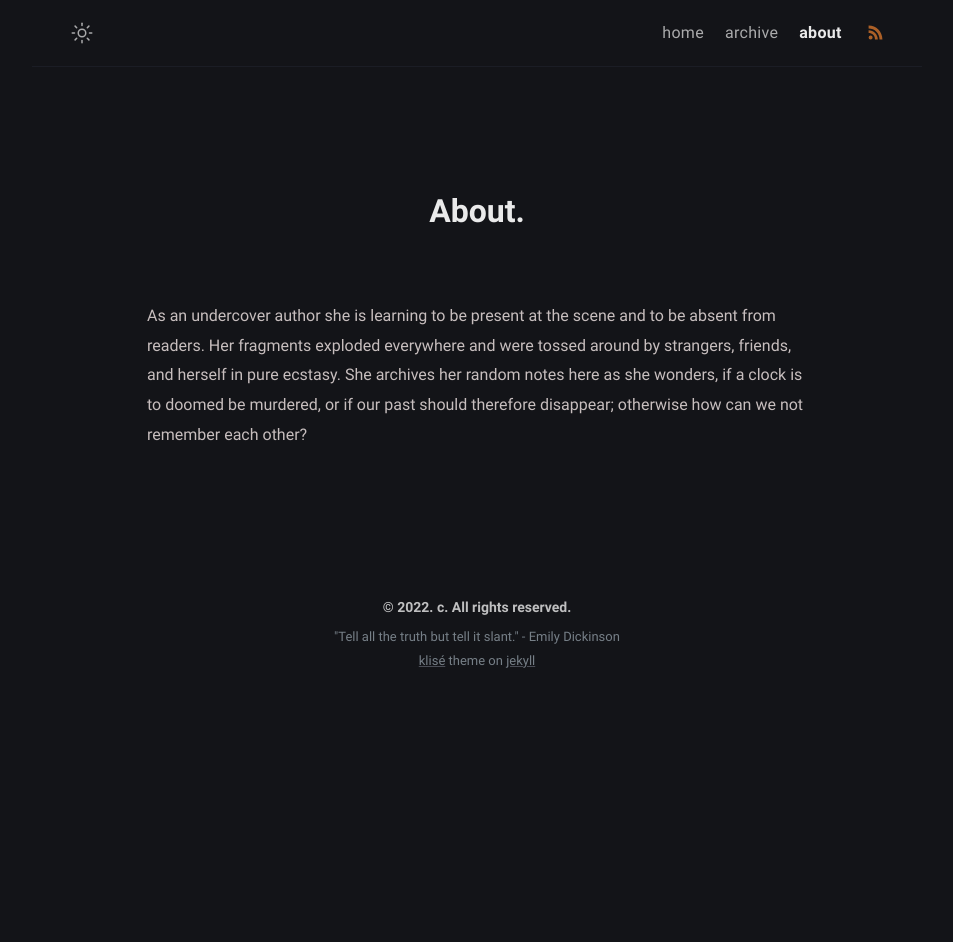
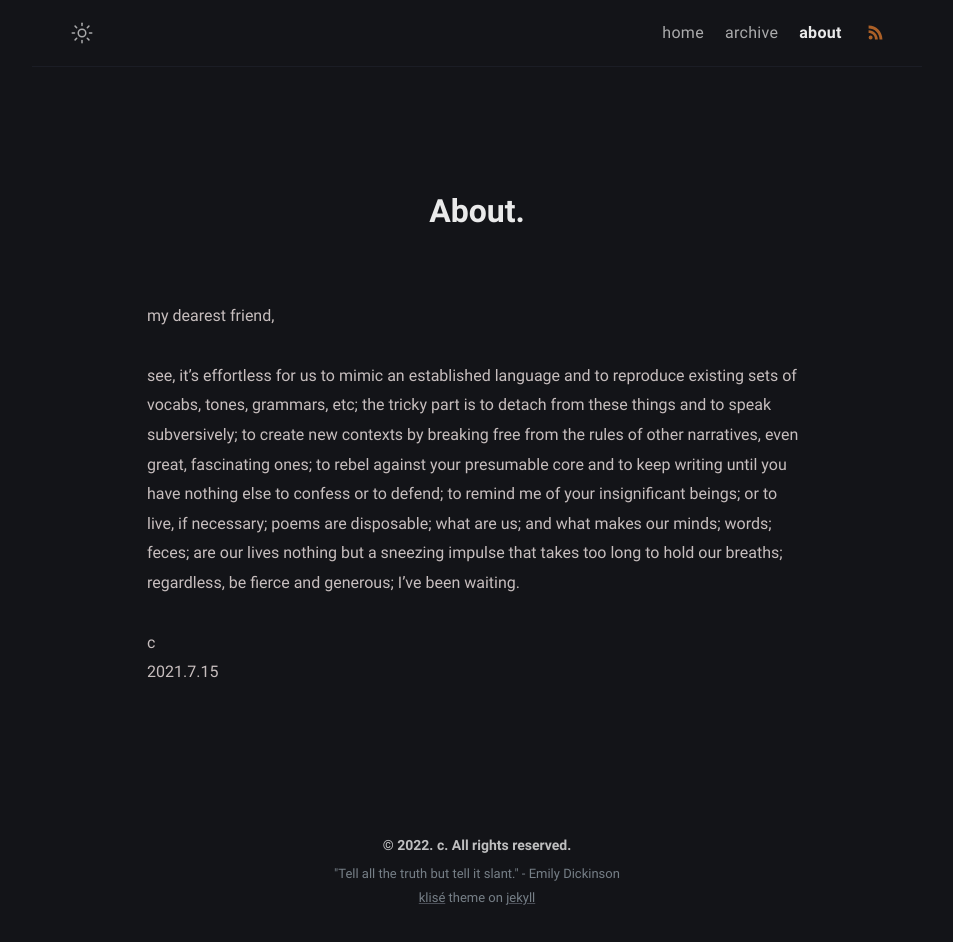
Before and after one commit to yijingch/afistforair.github.io, a Jekyll site: the page built from about.md, in a window 1280 px wide. Shown: the whole page, without its empty margins (163-1116 px from the left). Built offline with Jekyll 4.4.1, drawn with Linux system fonts in a browser that asks for light colours; before the commit the page ends 900 px from its top, so only the background shows below that.

Commit message:
edit about

```diff
--- a/about.md
+++ b/about.md
@@ -5,4 +5,9 @@ layout: page
 comments: false
 ---
 
-As an undercover author she is learning to be present at the scene and to be absent from readers. Her fragments exploded everywhere and were tossed around by strangers, friends, and herself in pure ecstasy. She archives her random notes here as she wonders, if a clock is to doomed be murdered, or if our past should therefore disappear; otherwise how can we not remember each other?
+my dearest friend,
+
+see, it’s effortless for us to mimic an established language and to reproduce existing sets of vocabs, tones, grammars, etc; the tricky part is to detach from these things and to speak subversively; to create new contexts by breaking free from the rules of other narratives, even great, fascinating ones; to rebel against your presumable core and to keep writing until you have nothing else to confess or to defend; to remind me of your insignificant beings; or to live, if necessary; poems are disposable; what are us; and what makes our minds; words; feces; are our lives nothing but a sneezing impulse that takes too long to hold our breaths; regardless, be fierce and generous; I’ve been waiting.
+
+c
+2021.7.15
```
